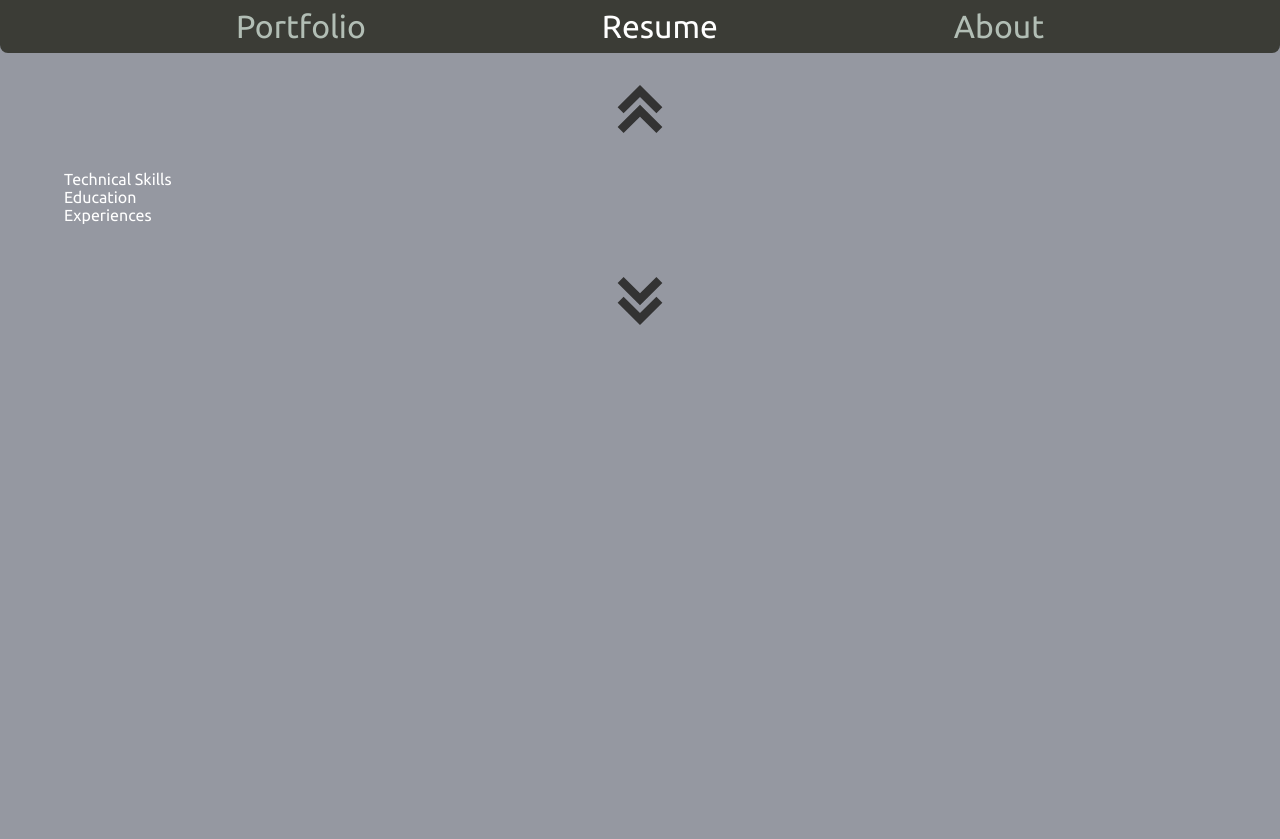
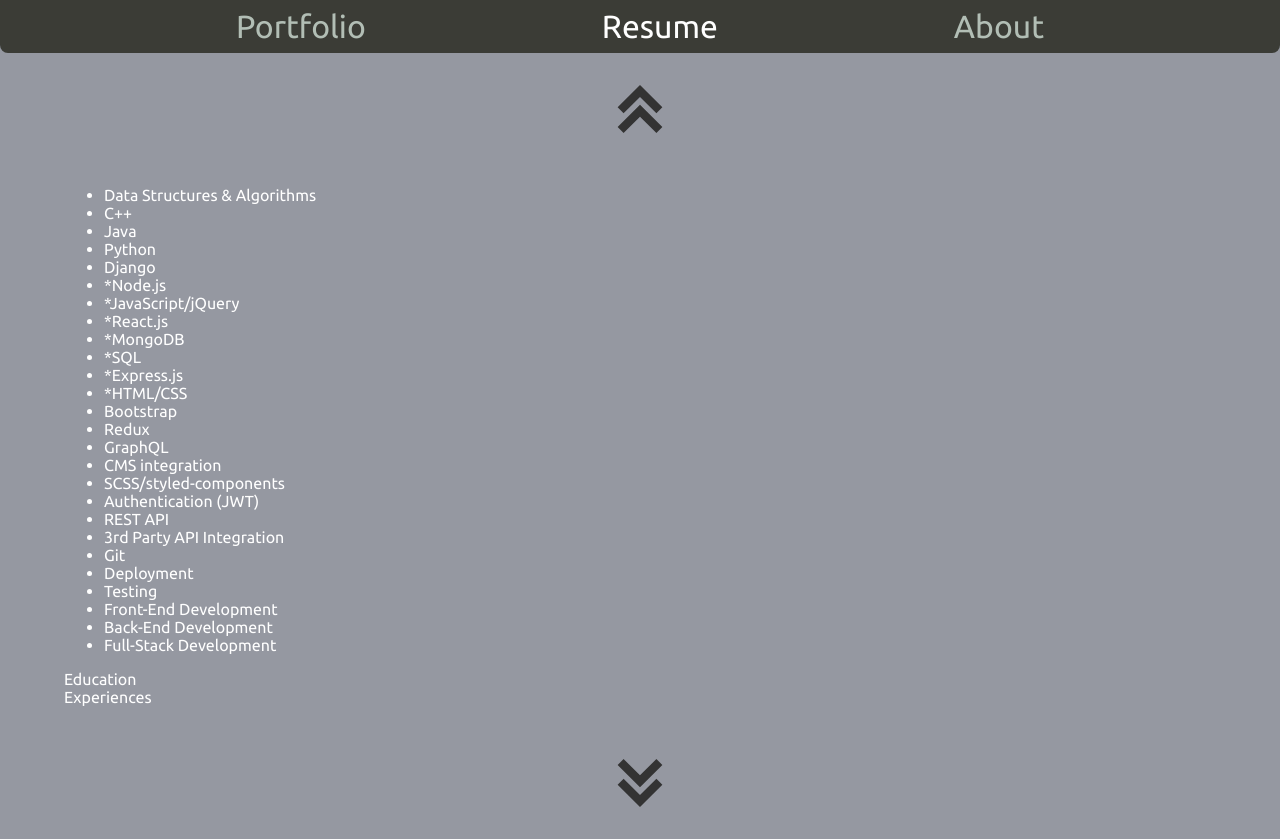
Before and after one commit to tarekel96/Portfolio_App, a React (Create React App) app in the folder portfolio/: page / in a window 1280 px wide. Both pictures are taken after a click on the element "Resume". Before the commit the page ends 800 px from the top, so only its background shows below. Built offline with nearby package versions, Linux system fonts and the light colour scheme.

Commit message:
fetched skills json data converted it to an array and mapped it out in resume page

```diff
--- /dev/null
+++ b/portfolio/public/assets/data/skills.json
@@ -0,0 +1,3 @@
+{
+"skills": "Data Structures & Algorithms, C++, Java, Python, Django, *Node.js, *JavaScript/jQuery, *React.js, *MongoDB, *SQL, *Express.js, *HTML/CSS, Bootstrap, Redux, GraphQL, CMS integration, SCSS/styled-components,  Authentication (JWT), REST API, 3rd Party API Integration, Git, Deployment, Testing, Front-End Development, Back-End Development, Full-Stack Development"
+}
--- a/portfolio/src/App.js
+++ b/portfolio/src/App.js
@@ -144,7 +144,7 @@ const App = () => {
 		let isCancelled = false;
 		if (isCancelled === false) {
 			try {
-				asyncFetchData('assets/projects.json', setProjectData);
+				asyncFetchData('assets/data/projects.json', setProjectData);
 				// eslint-disable-next-line
 			} catch (error) {
 				//
--- a/portfolio/src/pages/Resume.js
+++ b/portfolio/src/pages/Resume.js
@@ -1,11 +1,27 @@
 import React from 'react';
+import Loading from '../pages/Loading.js';
+import { asyncFetchData, convertToArray } from '../utils/fetchData.js';
 //import PropTypes from 'prop-types';
 import styles from './Resume.module.css';
 
 const Resume = ({ slideUp, slideDown, upArrowRef, downArrowRef }) => {
+	const [ skillsData, setSkills ] = React.useState(null);
+	const [ loading, setLoading ] = React.useState(true);
+	React.useEffect(() => {
+		try {
+			return new Promise((resolve, reject) => {
+				resolve(asyncFetchData('assets/data/skills.json', setSkills));
+			});
+			// eslint-disable-next-line
+		} catch (error) {
+			return console.log(new Error(error));
+		}
+	}, []);
 	React.useEffect(
 		() => {
 			let isMounted = true;
+			console.log(loading);
+			console.log(skillsData);
 			if (isMounted === false) return;
 			const upHandler = setInterval(upArrowRef.current.addEventListener('click', slideUp), 500);
 			const downHandler = setInterval(downArrowRef.current.addEventListener('click', slideDown), 500);
@@ -15,11 +31,23 @@ const Resume = ({ slideUp, slideDown, upArrowRef, downArrowRef }) => {
 				isMounted = false;
 			};
 		},
-		[ slideUp, slideDown, upArrowRef, downArrowRef ]
+		[ slideUp, slideDown, upArrowRef, downArrowRef, skillsData, loading ]
 	);
+	while (loading) {
+		if (skillsData !== null) {
+			setLoading(() => false);
+		}
+		return <Loading />;
+	}
 	return (
 		<div className={styles['resumeSections']}>
-			<section className={styles['technicalSkills']}>Technical Skills</section>
+			<section className={styles['technicalSkills']}>
+				<ul>
+					{convertToArray(skillsData.skills).map((skill, index) => (
+						<li key={`Skill ID#: ${index}`}>{skill}</li>
+					))}
+				</ul>
+			</section>
 			<section className={styles['education']}>Education</section>
 			<section className={styles['experiences']}>Experiences</section>
 		</div>
--- a/portfolio/src/utils/fetchData.js
+++ b/portfolio/src/utils/fetchData.js
@@ -3,3 +3,11 @@ export const asyncFetchData = async (url, setData) => {
 	const data = await res.json();
 	setData(() => data);
 };
+export const convertToArray = (stringVar) => {
+	let type = typeof stringVar;
+	if (type !== 'string') {
+		return new Error(`Expected a string for ${stringVar} and instead received ${type}`);
+	}
+	let newArray = stringVar.split(',');
+	return newArray;
+};
```
Also changed, not shown: portfolio/public/assets/data/projects.json (renamed from portfolio/public/assets/projects.json).
